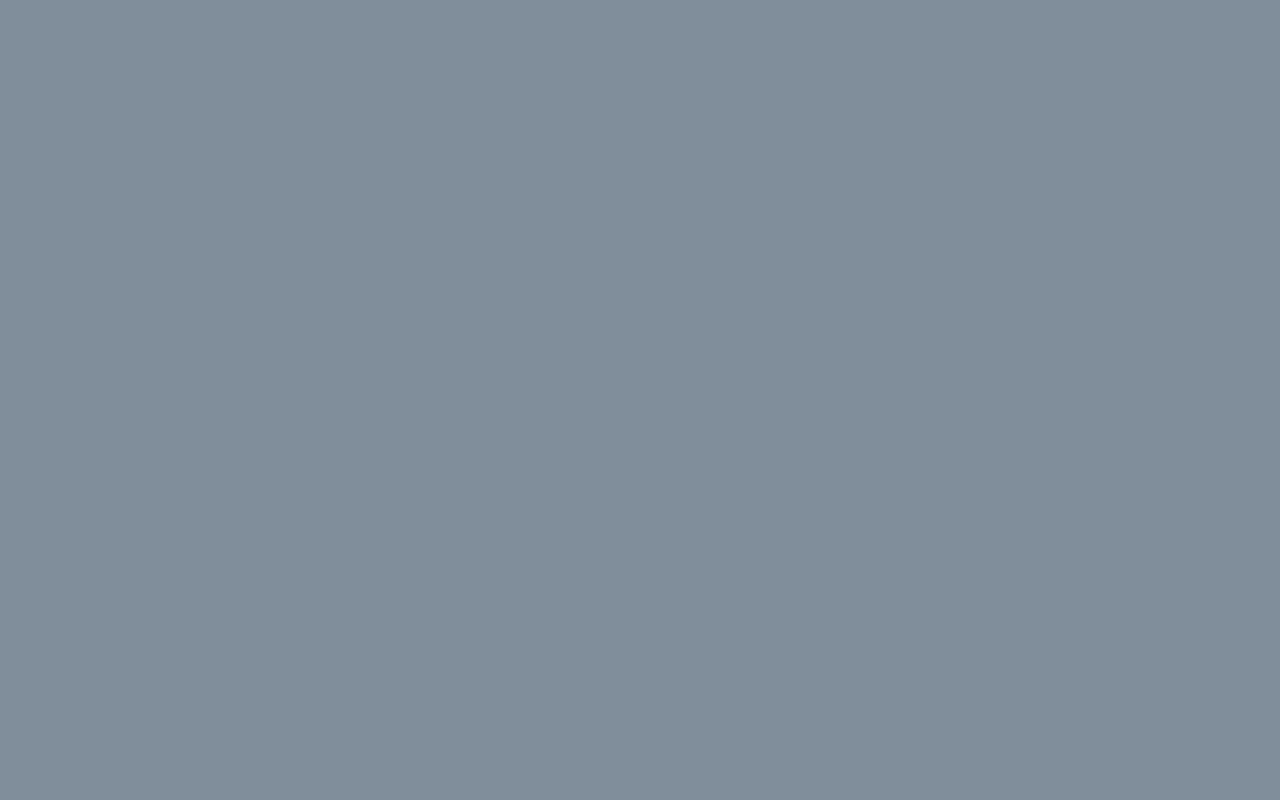
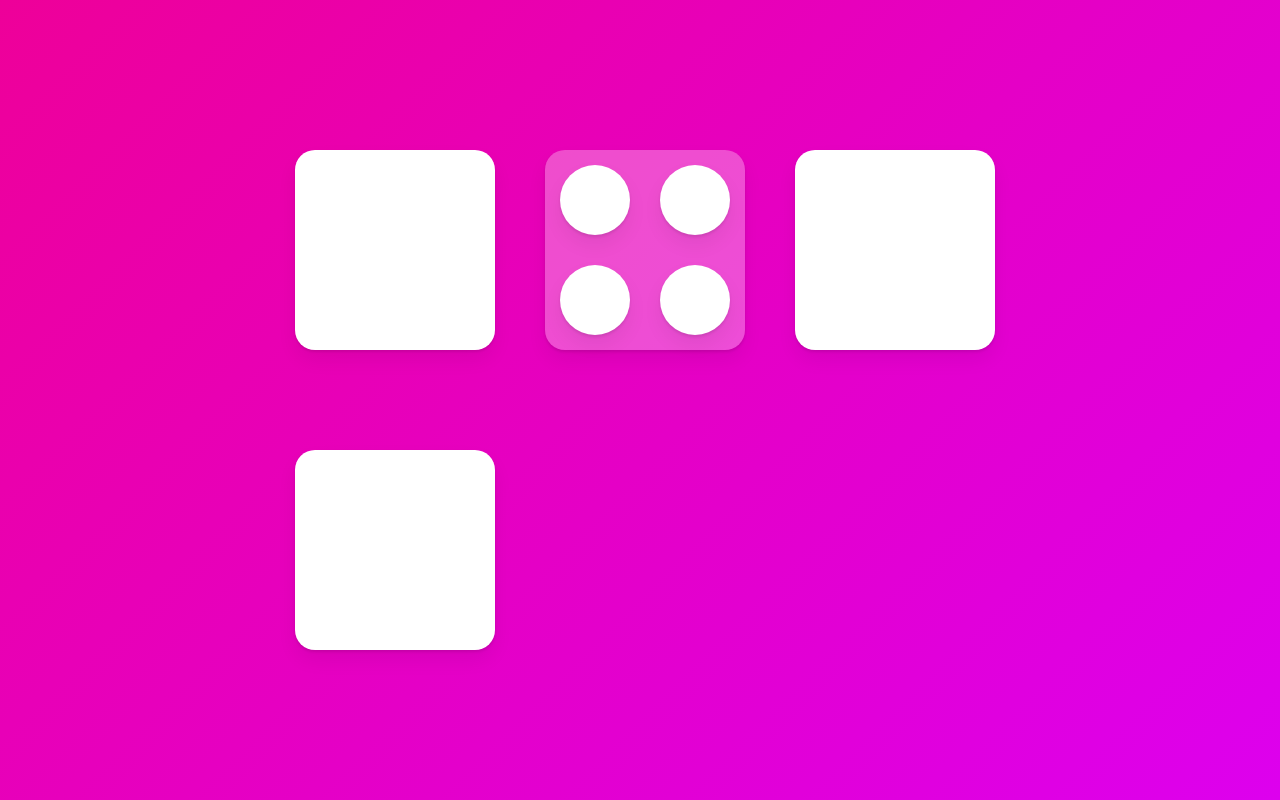
Before and after one commit to jae-hun-e/react-masterclass, a React (Create React App) app: page /box in a window 1280 px wide. Built offline with nearby package versions, Linux system fonts and the light colour scheme; a web font is replaced by a local one.

Commit message:
framer-motion 애니메이션 기능연습(기본animation : initial => transition => animate / childen 관리하기 / click, hover, drag 이벤트받기)

```diff
--- a/package.json
+++ b/package.json
@@ -13,6 +13,7 @@
     "@types/react-helmet": "^6.1.5",
     "@types/recoil": "^0.0.9",
     "apexcharts": "^3.32.1",
+    "framer-motion": "^5.6.0",
     "react": "^17.0.2",
     "react-apexcharts": "^1.3.9",
     "react-dom": "^17.0.2",
--- a/src/App.tsx
+++ b/src/App.tsx
@@ -1,10 +1,12 @@
 // import Circle from "./Circle";
 import { createGlobalStyle } from "styled-components";
+import Motion from "./Motion";
 
 function App() {
   return (
     <>
       <GlobalStyle />
+      <Motion />
     </>
   );
 }
@@ -67,7 +69,7 @@ table {
 }
 body{
   font-family: 'Nanum Brush Script', cursive;
-  background-color: ${(props) => props.theme.bgColor};
+  background:linear-gradient(135deg,#e09,#d0e);
   color: ${(props) => props.theme.textColor};
   line-height: 1.2;
 }
--- /dev/null
+++ b/src/Motion.tsx
@@ -0,0 +1,35 @@
+import styled from "styled-components";
+import Box1 from "./animation/Box1";
+import Box2 from "./animation/Box2";
+import Box3 from "./animation/Box3";
+import Box4 from "./animation/Box4";
+
+function Motion() {
+  return (
+    <Container>
+      <Wrapper>
+        <Box1 />
+        <Box2 />
+        <Box3 />
+        <Box4 />
+      </Wrapper>
+    </Container>
+  );
+}
+
+export default Motion;
+const Container = styled.div`
+  height: 100vh;
+  width: 100vw;
+  display: flex;
+  flex-direction: center;
+`;
+
+const Wrapper = styled.div`
+  margin: auto;
+  justify-content: center;
+  align-items: center;
+  display: grid;
+  grid-template-columns: repeat(3, 250px);
+  grid-template-rows: repeat(2, 300px);
+`;
--- /dev/null
+++ b/src/animation/Box1.tsx
@@ -0,0 +1,31 @@
+import styled from "styled-components";
+import { motion } from "framer-motion";
+
+const boxVariants = {
+  start: {
+    scale: 0,
+  },
+  end: {
+    scale: 1,
+    rotateZ: 360,
+    transition: {
+      type: "spring",
+      duration: 2,
+      bounce: 0.5,
+    },
+  },
+};
+
+// eslint-disable-next-line import/no-anonymous-default-export
+export default function () {
+  return <Box variants={boxVariants} initial="start" animate="end"></Box>;
+}
+
+const Box = styled(motion.div)`
+  margin: 30px;
+  width: 200px;
+  height: 200px;
+  background-color: white;
+  border-radius: 20px;
+  box-shadow: 0 2px 3px rgba(0, 0, 0, 0.1), 0 10px 20px rgba(0, 0, 0, 0.06);
+`;
--- /dev/null
+++ b/src/animation/Box2.tsx
@@ -0,0 +1,68 @@
+import styled from "styled-components";
+import { motion } from "framer-motion";
+
+const boxVariants = {
+  start: {
+    scale: 0,
+    opacity: 0,
+  },
+  end: {
+    scale: 1,
+    opacity: 1,
+    transition: {
+      type: "spring",
+      duration: 0.5,
+      bounce: 0.5,
+      delayChildren: 0.5,
+      staggerChildren: 0.3,
+    },
+  },
+};
+
+const circleVariants = {
+  start: {
+    scale: 0,
+    y: 30,
+  },
+  end: {
+    scale: 1,
+    y: 0,
+    transition: {
+      type: "spring",
+      bounce: 0.5,
+      duration: 1,
+    },
+  },
+};
+
+// eslint-disable-next-line import/no-anonymous-default-export
+export default function () {
+  return (
+    <Box variants={boxVariants} initial="start" animate="end">
+      <Circle variants={circleVariants} />
+      <Circle variants={circleVariants} />
+      <Circle variants={circleVariants} />
+      <Circle variants={circleVariants} />
+    </Box>
+  );
+}
+
+const Box = styled(motion.div)`
+  margin: 30px;
+  width: 200px;
+  height: 200px;
+  background-color: rgba(255, 255, 255, 0.3);
+  border-radius: 20px;
+  box-shadow: 0 2px 3px rgba(0, 0, 0, 0.1), 0 10px 20px rgba(0, 0, 0, 0.06);
+  display: grid;
+  grid-template-columns: repeat(2, 1fr);
+`;
+
+const Circle = styled(motion.div)`
+  background-color: white;
+  height: 70px;
+  width: 70px;
+  border-radius: 35px;
+  box-shadow: 0 2px 3px rgba(0, 0, 0, 0.1), 0 10px 20px rgba(0, 0, 0, 0.06);
+  place-self: center;
+`;
--- /dev/null
+++ b/src/animation/Box3.tsx
@@ -0,0 +1,27 @@
+import styled from "styled-components";
+import { motion } from "framer-motion";
+
+const boxVariants = {
+  hover: {
+    scale: 1.5,
+    rotateZ: 90,
+  },
+  click: {
+    scale: 1,
+    borderRadius: "100px",
+  },
+};
+
+// eslint-disable-next-line import/no-anonymous-default-export
+export default function () {
+  return <Box variants={boxVariants} whileHover="hover" whileTap="click" />;
+}
+
+const Box = styled(motion.div)`
+  margin: 30px;
+  width: 200px;
+  height: 200px;
+  background-color: white;
+  border-radius: 20px;
+  box-shadow: 0 2px 3px rgba(0, 0, 0, 0.1), 0 10px 20px rgba(0, 0, 0, 0.06);
+`;
--- /dev/null
+++ b/src/animation/Box4.tsx
@@ -0,0 +1,30 @@
+import styled from "styled-components";
+import { motion } from "framer-motion";
+
+const boxVariants = {
+  hover: {
+    scale: 1.5,
+    rotateZ: 90,
+  },
+  click: {
+    scale: 1,
+    borderRadius: "100px",
+  },
+  drag: { backgroundColor: "rgb(46, 204, 113)", transition: { duration: 10 } },
+};
+
+// eslint-disable-next-line import/no-anonymous-default-export
+export default function () {
+  return (
+    <Box drag variants={boxVariants} whileHover="hover" whileTap="click" />
+  );
+}
+
+const Box = styled(motion.div)`
+  margin: 30px;
+  width: 200px;
+  height: 200px;
+  background-color: white;
+  border-radius: 20px;
+  box-shadow: 0 2px 3px rgba(0, 0, 0, 0.1), 0 10px 20px rgba(0, 0, 0, 0.06);
+`;
--- a/tsconfig.json
+++ b/tsconfig.json
@@ -19,7 +19,7 @@
     "noImplicitAny": true, //any타입 금지 여부
 
     // "noUnusedLocals": true, //쓰지않는 지역변수, import값 있으면 에러내기
-    "noUnusedParameters": true, //쓰지않는 파라미터 있으면 에러내기
+    // "noUnusedParameters": true, //쓰지않는 파라미터 있으면 에러내기
     "noImplicitReturns": true, //함수에서 return 빼먹으면 에러내기
     "noFallthroughCasesInSwitch": true //switch문 이상하면 에러내기
   },
```
Also changed, not shown: 2 other files (tests, documents, lock files or other folders).
